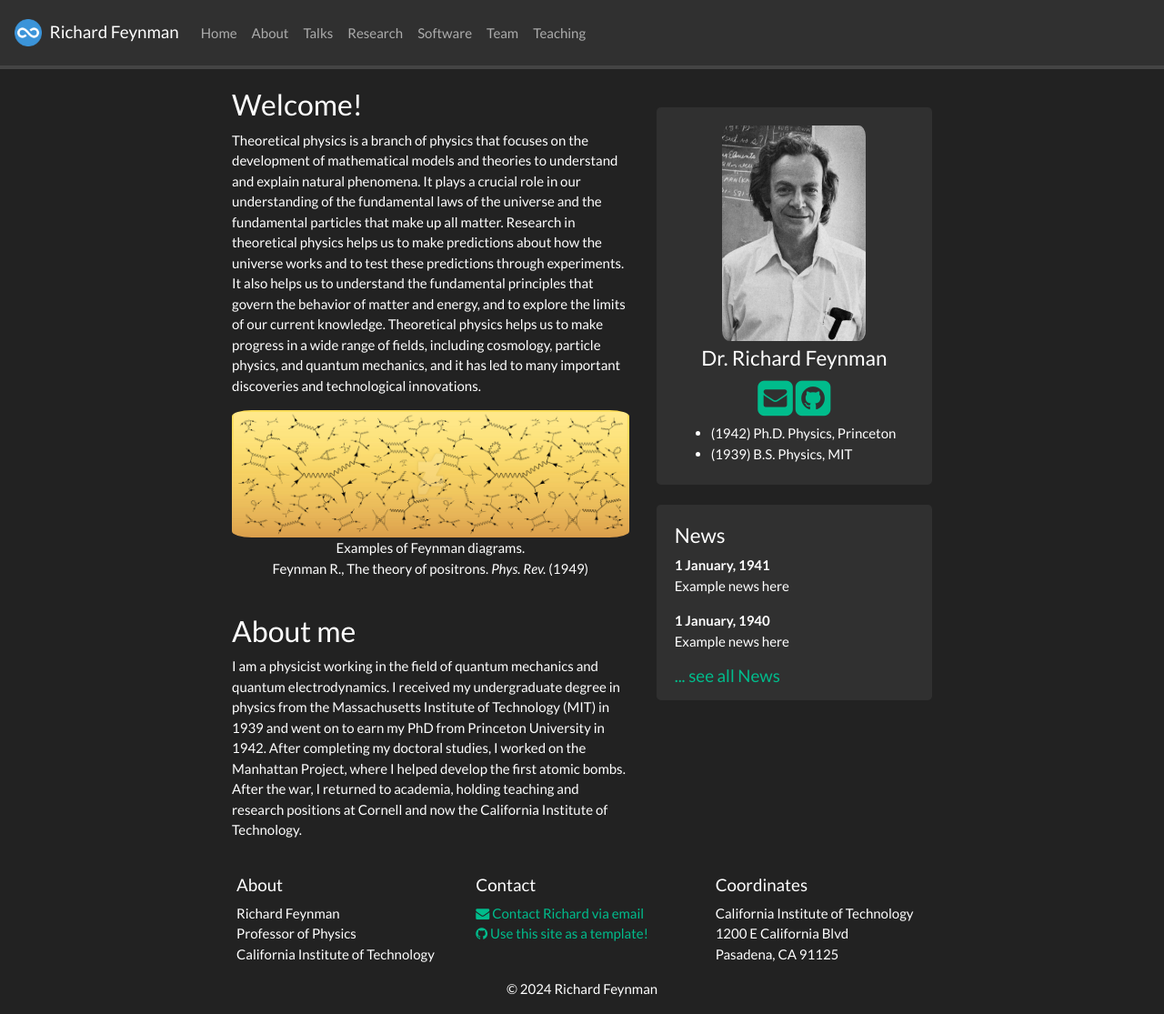
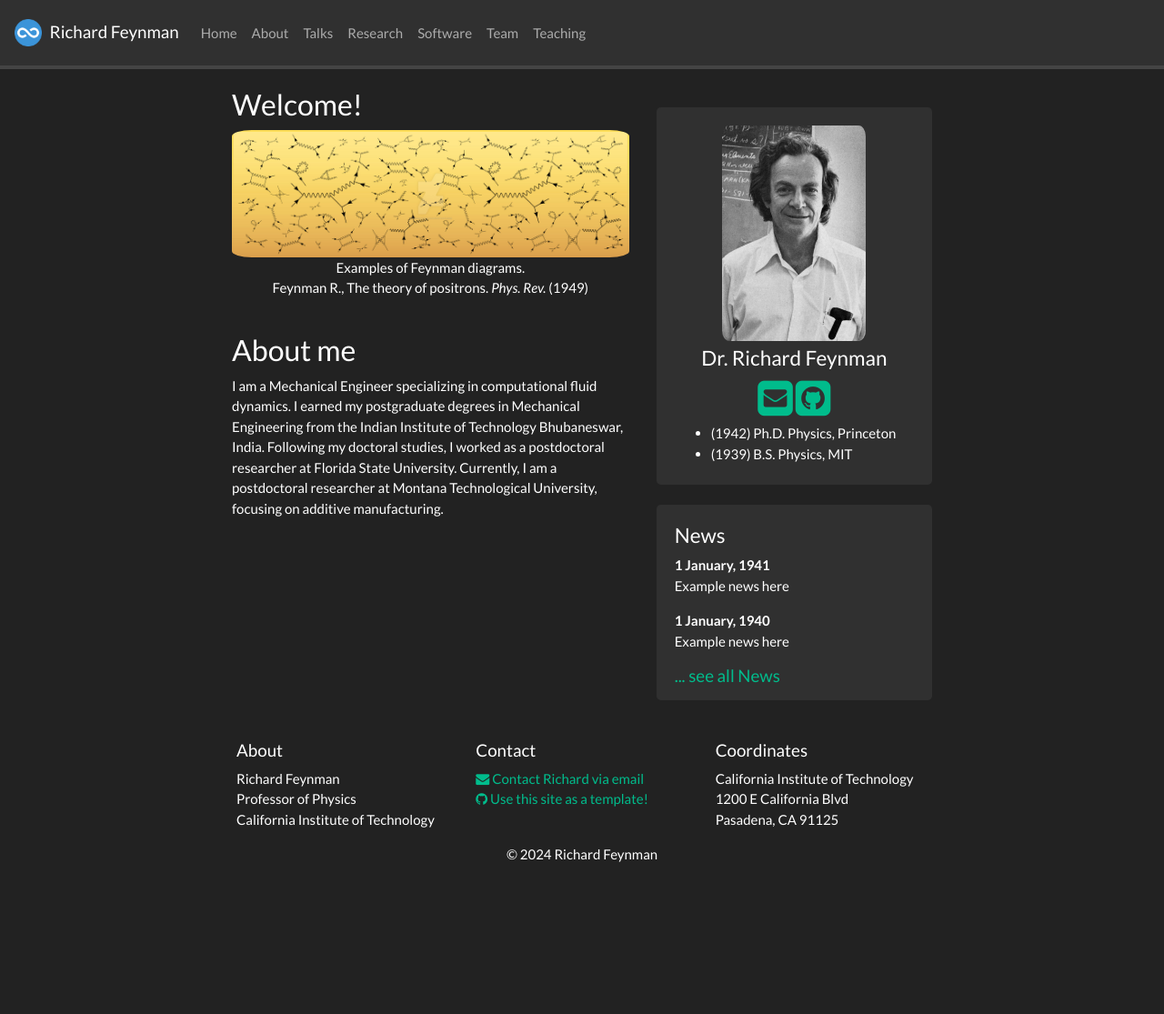
Before and after one commit to b-mahato/b-mahato.github.io, a Jekyll site: the page built from _pages/home.md, in a window 1280 px wide and 1115 px high. Shown: the whole window at 91% size. Built offline with Jekyll 4.4.1, drawn with Linux system fonts in a browser that asks for light colours; nearby versions of some CDN libraries; a style sheet for code colours, icons or effects is not loaded.

Commit message:
about me update

```diff
--- a/_pages/home.md
+++ b/_pages/home.md
@@ -7,11 +7,6 @@ permalink: /
 
 ### Welcome!
 
-Theoretical physics is a branch of physics that focuses on the development of mathematical models and theories to understand and explain natural phenomena.
-It plays a crucial role in our understanding of the fundamental laws of the universe and the fundamental particles that make up all matter.
-Research in theoretical physics helps us to make predictions about how the universe works and to test these predictions through experiments.
-It also helps us to understand the fundamental principles that govern the behavior of matter and energy, and to explore the limits of our current knowledge.
-Theoretical physics helps us to make progress in a wide range of fields, including cosmology, particle physics, and quantum mechanics, and it has led to many important discoveries and technological innovations.
 
 <div class="container">
 <div class="row">
@@ -26,7 +21,4 @@ Feynman R., The theory of positrons. <i>Phys. Rev.</i> (1949)
 
 ### About me
 
-I am a physicist working in the field of quantum mechanics and quantum electrodynamics.
-I received my undergraduate degree in physics from the Massachusetts Institute of Technology (MIT) in 1939 and went on to earn my PhD from Princeton University in 1942.
-After completing my doctoral studies, I worked on the Manhattan Project, where I helped develop the first atomic bombs.
-After the war, I returned to academia, holding teaching and research positions at Cornell and now the California Institute of Technology.
+I am a Mechanical Engineer specializing in computational fluid dynamics. I earned my postgraduate degrees in Mechanical Engineering from the Indian Institute of Technology Bhubaneswar, India. Following my doctoral studies, I worked as a postdoctoral researcher at Florida State University. Currently, I am a postdoctoral researcher at Montana Technological University, focusing on additive manufacturing.
```
